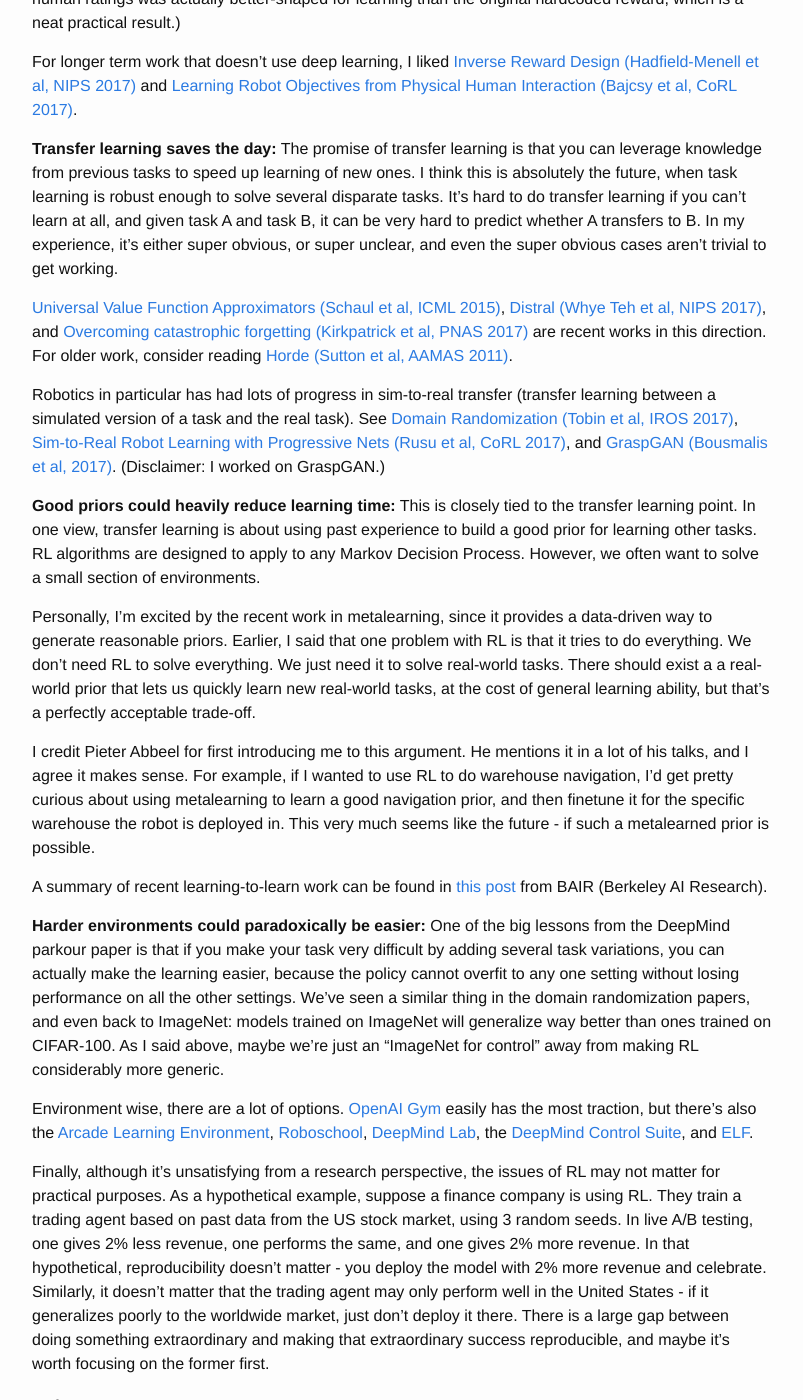
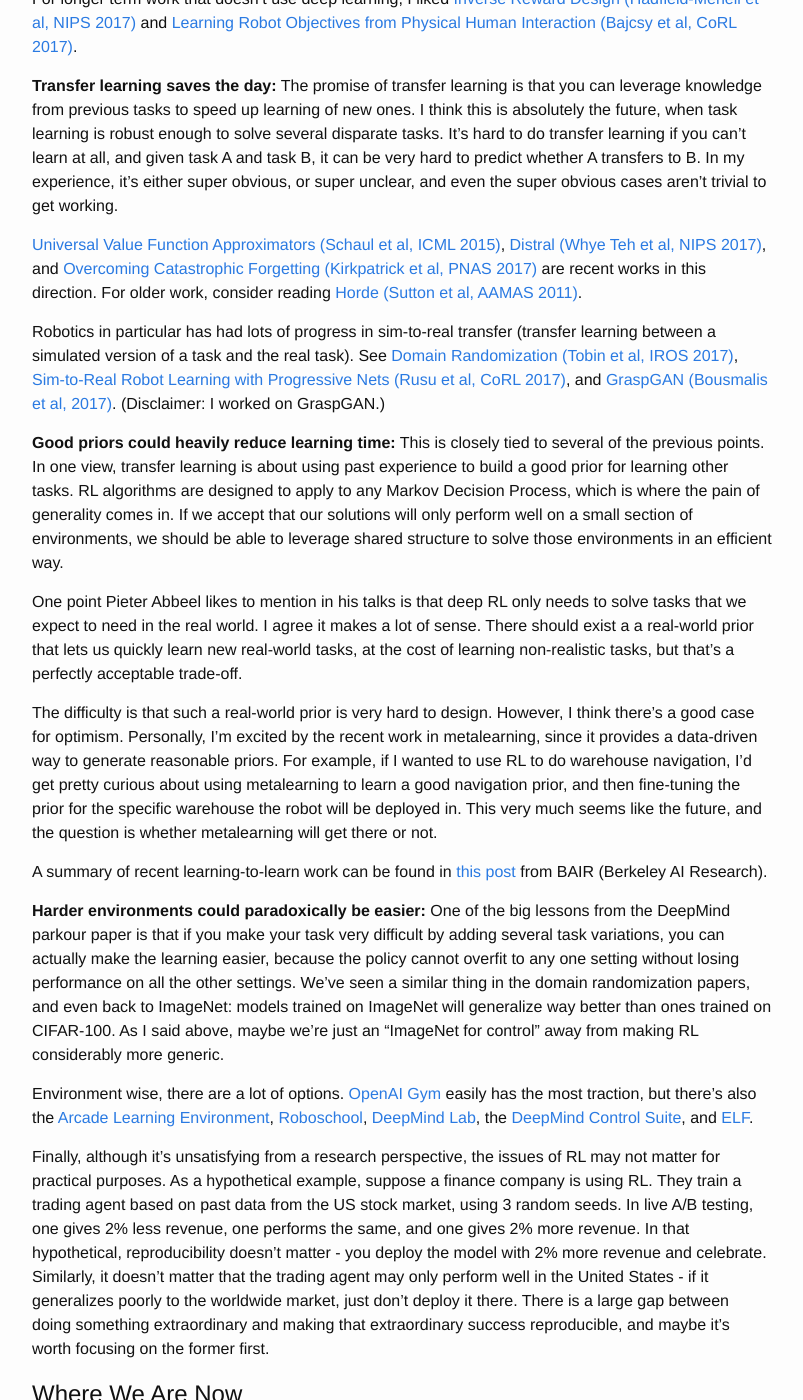
Before and after one commit to alexirpan/alexirpan.github.io, a Jekyll site: the page built from _posts/2017-12-11-rl-hard.markdown, in a window 1280 px wide and 1400 px high, scrolled down 23162 px. Shown: the whole window, without its empty margins (238-1041 px from the left). Built offline with Jekyll 4.4.1, drawn with Linux system fonts in a browser that asks for light colours; nearby versions of some CDN libraries; some of the changed text lies outside the part shown.

Commit message:
Everything except the conclusion

```diff
--- a/_posts/2017-12-11-rl-hard.markdown
+++ b/_posts/2017-12-11-rl-hard.markdown
@@ -1005,14 +1005,12 @@
 
 **Use reinforcement learning just as the fine-tuning step:** The first AlphaGo
 paper started with supervised learning, and then did RL fine-tuning on top of it.
-This is a nice recipe, since it lets you use a faster-but-less-general method
-to speed up initial learning. It's worked in other contexts - see [Sequence Tutor (Jaques et al, ICML 2017)](https://arxiv.org/abs/1611.02796). You can view this as starting the RL process with
-a reasonable prior, instead of a random one.
-
-(TODO: I will add the Yann LeCun cake picture here. I really tried to avoid mentioning
-it, but I have to do it.)
-
-
+This is a nice recipe, since it lets you use a faster-but-less-powerful method
+to speed up initial learning. It's worked in other contexts - see
+[Sequence Tutor (Jaques et al, ICML 2017)](https://arxiv.org/abs/1611.02796).
+You can view this as starting the RL process with a reasonable prior, instead of
+a random one, where the problem of learning the prior is offloaded to some
+other approach.
 
 **Reward functions could be learnable:** The promise of ML is that we can use
 data to learn things that are better than human design. If reward function design
@@ -1046,7 +1044,7 @@
 
 [Universal Value Function Approximators (Schaul et al, ICML 2015)](http://proceedings.mlr.press/v37/schaul15.pdf),
 [Distral (Whye Teh et al, NIPS 2017)](https://arxiv.org/abs/1707.04175),
-and [Overcoming catastrophic forgetting (Kirkpatrick et al, PNAS 2017)](https://deepmind.com/blog/enabling-continual-learning-in-neural-networks/) are recent works in this direction.
+and [Overcoming Catastrophic Forgetting (Kirkpatrick et al, PNAS 2017)](https://deepmind.com/blog/enabling-continual-learning-in-neural-networks/) are recent works in this direction.
 For older work, consider reading [Horde (Sutton et al, AAMAS 2011)](http://citeseerx.ist.psu.edu/viewdoc/download?doi=10.1.1.297.6455&rep=rep1&type=pdf).
 
 Robotics
@@ -1058,25 +1056,31 @@
 
 
 **Good priors could heavily reduce learning time:** This is closely tied to
-the transfer learning point. In one view, transfer learning is about using
+several of the previous points. In one view, transfer learning is about using
 past experience to build a good prior for learning other tasks.
-RL algorithms are designed to apply to any Markov Decision Process.
-However, we often want to solve a small section of environments.
+RL algorithms are designed to apply to any Markov Decision Process, which is
+where the pain of generality comes in.
+If we accept that our solutions will only perform well on a small section of
+environments, we should be able to leverage shared structure to solve those
+environments in an efficient way.
 
+One point Pieter Abbeel
+likes to mention in his talks is that deep RL only needs to solve tasks that
+we expect to need in the real world. I agree it makes a lot of sense.
+There should exist a
+a real-world prior that lets us quickly learn new real-world tasks, at the cost
+of learning non-realistic tasks, but that's a perfectly acceptable trade-off.
+
+The difficulty is that such a real-world prior is very hard to design.
+However, I think there's a good case for optimism.
 Personally, I'm excited by the recent work in metalearning, since it provides
-a data-driven way to generate reasonable priors. Earlier, I said that one problem
-with RL is that it tries to do everything.
-We don't need RL to solve everything. We just need it to solve real-world
-tasks. There should exist a
-a real-world prior that lets us quickly learn new real-world tasks, at the cost
-of general learning ability, but that's a perfectly acceptable trade-off.
-
-I credit Pieter Abbeel for first introducing me to this argument. He mentions
-it in a lot of his talks, and I agree it makes sense.
+a data-driven way to generate reasonable priors.
 For example, if I wanted to use RL to do warehouse navigation, I'd get pretty
 curious about using metalearning to learn a good navigation prior,
-and then finetune it for the specific warehouse the robot is deployed in.
-This very much seems like the future - if such a metalearned prior is possible.
+and then fine-tuning the prior for the specific warehouse the robot will be
+deployed in.
+This very much seems like the future, and the question is whether metalearning
+will get there or not.
 
 A summary of recent learning-to-learn work can be found in
 [this post](http://bair.berkeley.edu/blog/2017/07/18/learning-to-learn/)
```
